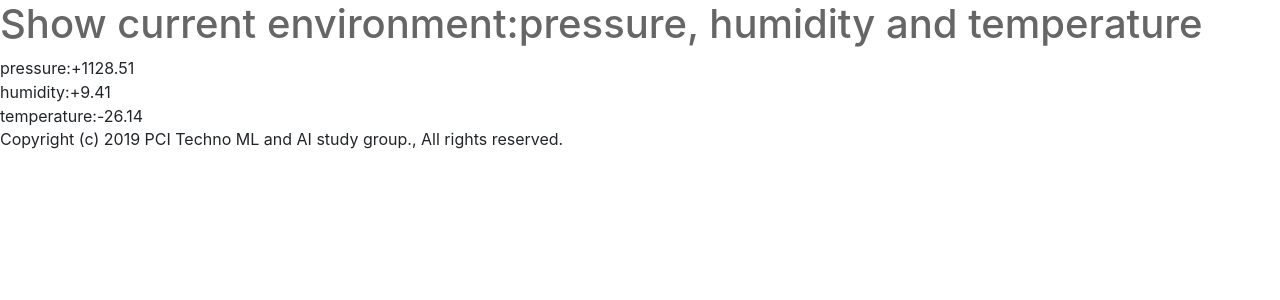
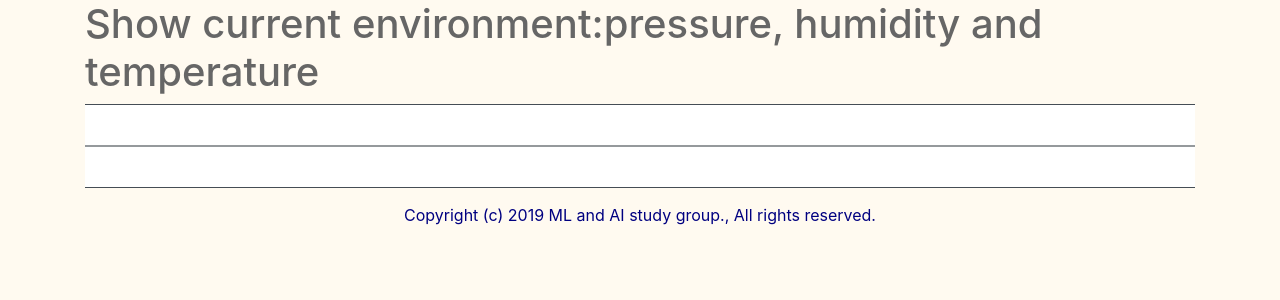
Before and after one commit to mitsuhisaT/django-rpi-tph-monitor, a Django app: page /monitor/show in a window 1280 px wide. Shown: the top 300 px of the page. Run offline with Django 3.2, Linux system fonts and the light colour scheme; style sheets or scripts are compiled from the project's sources; some libraries are stand-ins or nearby versions.

Commit message:
refactor: First design use Bootstrap 4 and Sass

```diff
--- a/tph/monitor/templates/monitor/show.html
+++ b/tph/monitor/templates/monitor/show.html
@@ -3,9 +3,24 @@
 <h1>{{ title }}</h1>
 {% endblock %}
 {% block tphmain %}
-<div>pressure:{{ pressure }}</div>
-<div>humidity:{{ humidity }}</div>
-<div>temperature:{{ temperature }}</div>
+<table class="table table-dark">
+  <ththead>
+    <tr>
+      <th scope="col">#</th>
+      <th scope="col">pressure(hPa)</th>
+      <th scope="col">humidity(%)</th>
+      <th scope="col">temperature(Celcius(°C))</th>
+    </tr>
+  </ththead>
+  <tbody>
+    <tr>
+      <th scope="row">1</th>
+      <td>{{ pressure }}</td>
+      <td>{{ humidity }}</td>
+      <td>{{ temperature }}</td>
+    </tr>
+  </tbody>
+</table>
 {% endblock %}
 {% block tphfooter %}
 <p>Copyright&nbsp;(c)&nbsp;{{ year }}&nbsp;{{ owner }},&nbsp;All&nbsp;rights&nbsp;reserved.</p>
--- a/tph/static/sass/_thema.scss
+++ b/tph/static/sass/_thema.scss
@@ -1 +1,4 @@
-$primary: red;
+// Color settings by color name
+// see https://developer.mozilla.org/en-US/docs/Web/CSS/color_value
+$body-bg: floralwhite;
+$body-color: navy;
--- a/tph/static/sass/tph.scss
+++ b/tph/static/sass/tph.scss
@@ -1,5 +1,5 @@
 // https://sass-lang.com/documentation
 // add your Scss.
 
-@import '../bootstrap/bootstrap';
 @import "thema";
+@import "../bootstrap/bootstrap";
--- a/tph/templates/tph/base.html
+++ b/tph/templates/tph/base.html
@@ -9,7 +9,6 @@
 {% block extrahead %}{% endblock %}
 {% load compress %}
 {% compress css %}
-  <link type="text/x-scss" href="{% static 'bootstrap/bootstrap.scss' %}" rel="stylesheet" media="screen">
   <link type="text/x-scss" href="{% static 'sass/tph.scss' %}" rel="stylesheet" media="screen">
 {% endcompress %}
 {% block responsive %}
@@ -21,8 +20,10 @@
 </head>
 {% load i18n %}
 <body class="{% if is_popup %}popup {% endif %}{% block bodyclass %}{% endblock %}" data-admin-utc-offset="{% now "Z" %}">
-  <header>{% block tphheader %}{% endblock %}</header>
-  <main>{% block tphmain %}{% endblock %}</main>
-  <footer>{% block tphfooter %}{% endblock %}</footer>
+  <div class="container">
+    <header>{% block tphheader %}{% endblock %}</header>
+    <main>{% block tphmain %}{% endblock %}</main>
+    <footer class="text-center">{% block tphfooter %}{% endblock %}</footer>
+  </div>
 </body>
 </html>
--- a/tph/tph/settings.py
+++ b/tph/tph/settings.py
@@ -153,4 +153,4 @@
 
 # miscs
 
-OWNER = 'PCI Techno ML and AI study group.'
+OWNER = 'ML and AI study group.'
```
Also changed, not shown: tph/templates/admin/base_site.html (added, +9 -0 lines).
